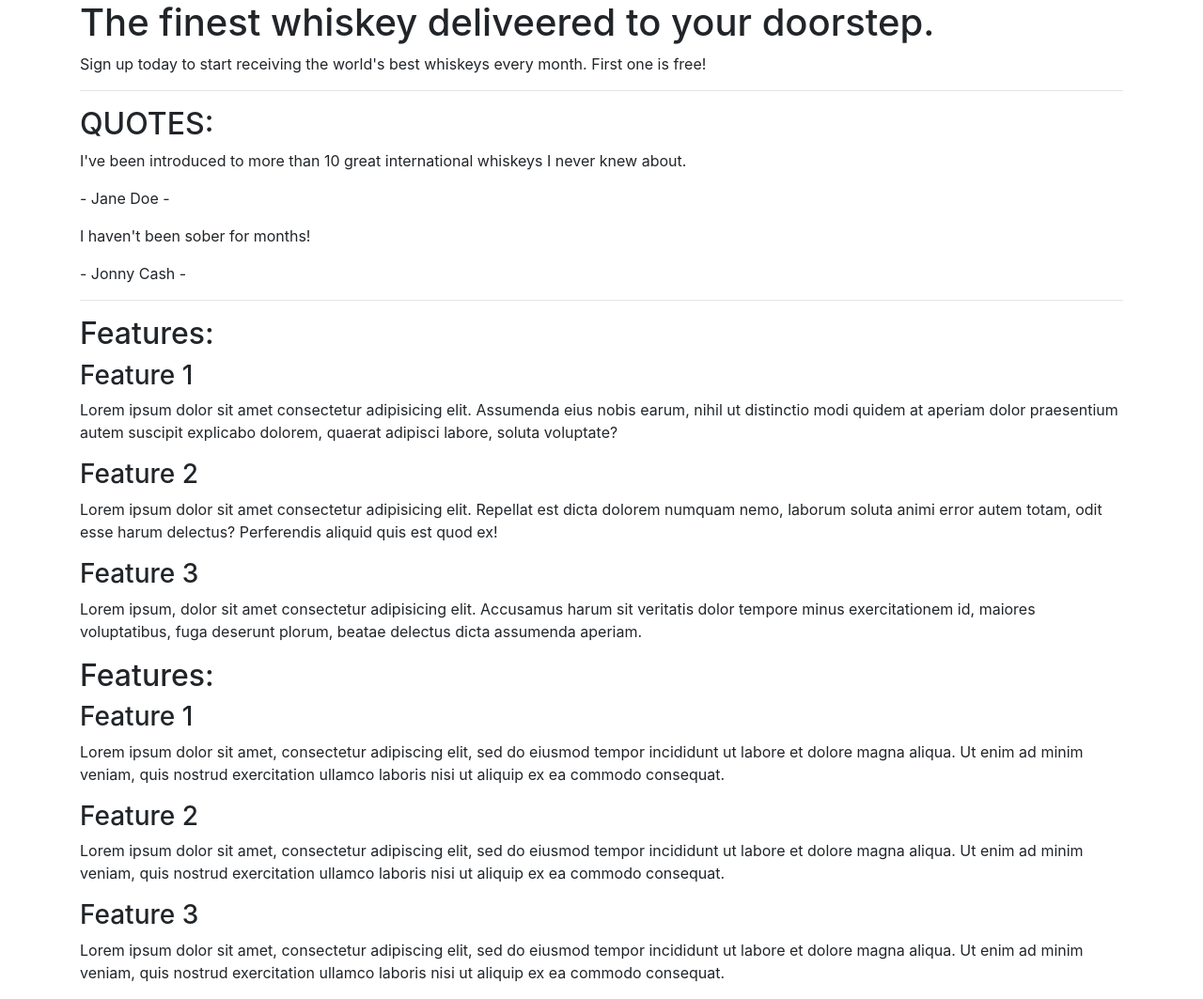
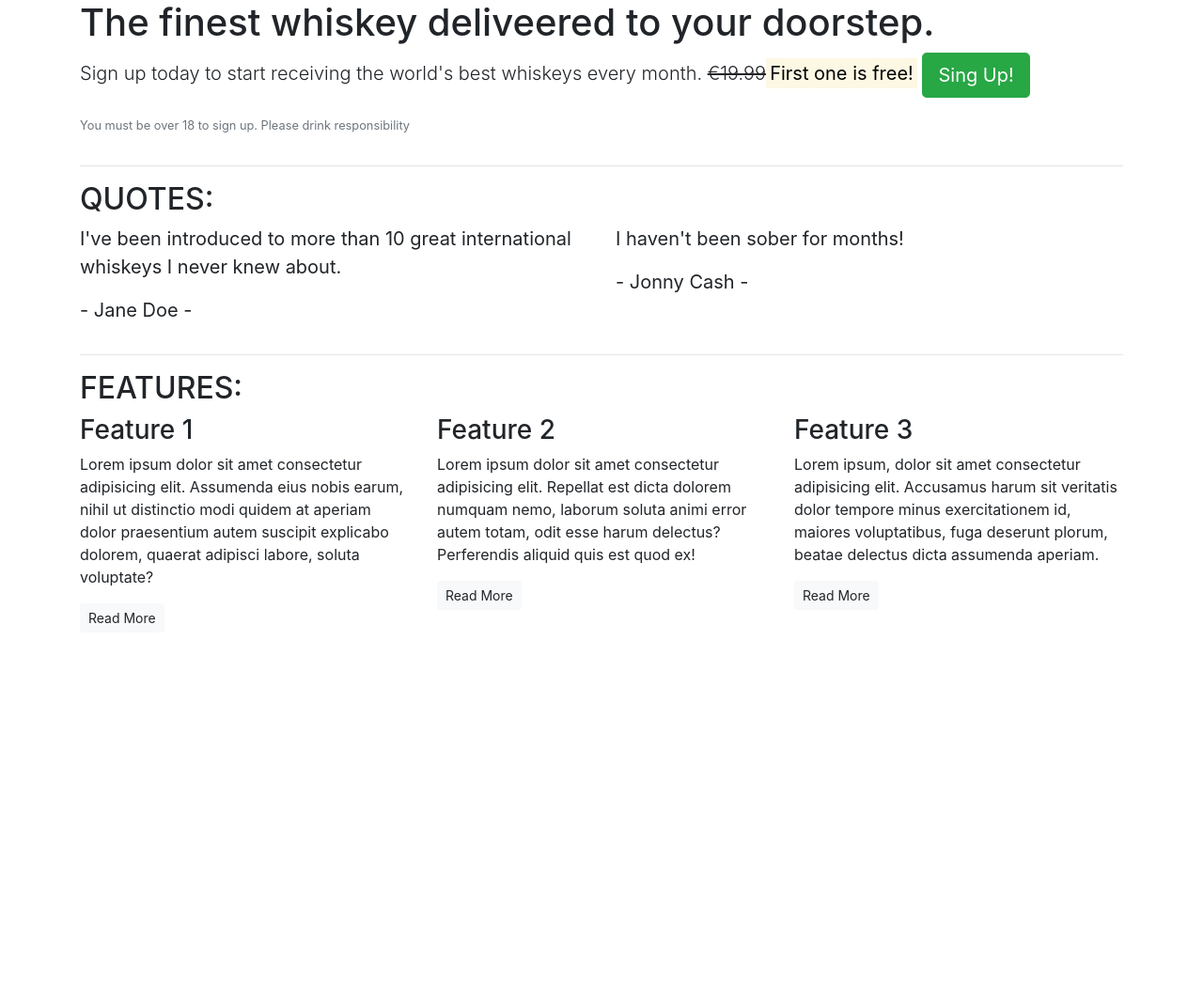
Before and after one commit to Toto-Kotaro-Tanaka/ci-whiskey-drop, a plain HTML site: page index.html in a window 1280 px wide. Shown: the whole page at 94% size. After the commit the page ends 800 px from the top, so only its background shows below. Drawn offline with nearby package versions, Linux system fonts and the light colour scheme.

Commit message:
complete responsible design

```diff
--- a/index.html
+++ b/index.html
@@ -13,57 +13,91 @@
 <body>
   <article class="container">
     <!-- Callout-->
+    <div class="row">
+      <div class="col-12">
         <section class="callout">
           <h1>The finest whiskey deliveered to your doorstep.</h1>
-      <p>
-        Sign up today to start receiving the world's best whiskeys every month. First one is free!
+          <p class="lead">
+            Sign up today to start receiving the world's best whiskeys every month.
+            <s>€19.99</s><strong><mark>First one is free!</mark></strong>
+            <button class="btn btn-success btn-lg">Sing Up!</button>
           </p>
+          <p class="text-muted"><small>You must be over 18 to sign up. Please drink responsibility</small></p>
         </section>
+      </div>
+    </div>
     <!-- /.callout -->
     <hr>
 
     <!-- Quotes -->
     <section class="quotes">
+      <div class="row">
+        <div class="col-12">
           <h2 class="text-uppercase">Quotes:</h2>
-      <div class="quote">
+        </div>
+      </div>
+      <div class="row">
+        <div class="col-12 col-md-6">
+          <blockquote class="blockquote">
             <p>
               I've been introduced to more than 10 great international whiskeys I never knew about.
             </p>
             <p>- Jane Doe -</p>
+          </blockquote>
         </div>
-      <div>
+        <div class="col-12 col-md-6">
+          <blockquote class="blockquote">
             <p>
               I haven't been sober for months!
             </p>
             <p>- Jonny Cash -</p>
+          </blockquote>
+        </div>
       </div>
     </section>
     <!-- /.quotes -->
     <hr>
 
     <section class="features">
-      <h2 class="features">Features:</h2>
+      <div class="row">
+        <div class="col-12">
+          <h2 class="text-uppercase features">Features:</h2>
+        </div>
+      </div>
+      <div class="row">
+        <div class="col-12 col-md-6 col-lg-4">
           <div class="feature">
             <h3>Feature 1</h3>
             <p>
-          Lorem ipsum dolor sit amet consectetur adipisicing elit. Assumenda eius nobis earum, nihil ut distinctio modi
+              Lorem ipsum dolor sit amet consectetur adipisicing elit. Assumenda eius nobis earum, nihil ut distinctio
+              modi
               quidem at aperiam dolor praesentium autem suscipit explicabo dolorem, quaerat adipisci labore, soluta
               voluptate?
             </p>
+            <p><a href="" class="btn btn-sm btn-light">Read More</a></p>
           </div>
+        </div>
+        <div class="col-12 col-md-6 col-lg-4">
           <div class="feature">
             <h3>Feature 2</h3>
             <p>
               Lorem ipsum dolor sit amet consectetur adipisicing elit. Repellat est dicta dolorem numquam nemo, laborum
               soluta animi error autem totam, odit esse harum delectus? Perferendis aliquid quis est quod ex!
             </p>
+            <p><a href="" class="btn btn-sm btn-light">Read More</a></p>
           </div>
+        </div>
+        <div class="col-12 d-md-none d-lg-block col-lg-4">
           <div class="feture">
             <h3>Feature 3</h3>
             <p>
-          Lorem ipsum, dolor sit amet consectetur adipisicing elit. Accusamus harum sit veritatis dolor tempore minus
+              Lorem ipsum, dolor sit amet consectetur adipisicing elit. Accusamus harum sit veritatis dolor tempore
+              minus
               exercitationem id, maiores voluptatibus, fuga deserunt plorum, beatae delectus dicta assumenda aperiam.
             </p>
+            <p><a href="" class="btn btn-sm btn-light">Read More</a></p>
+          </div>
+        </div>
       </div>
     </section>
     <!-- /.features -->
@@ -81,32 +115,3 @@
 </body>
 
 </html>
-
-<body>
-  <article class="container">
-
-    <!-- Features -->
-    <section class="features">
-      <h2>Features:</h2>
-      <div class="feature">
-        <h3>Feature 1</h3>
-        <p>Lorem ipsum dolor sit amet, consectetur adipiscing elit, sed do eiusmod tempor incididunt ut labore et dolore
-          magna aliqua. Ut enim ad minim veniam, quis nostrud exercitation ullamco laboris nisi ut aliquip ex ea commodo
-          consequat.</p>
-      </div>
-      <div class="feature">
-        <h3>Feature 2</h3>
-        <p>Lorem ipsum dolor sit amet, consectetur adipiscing elit, sed do eiusmod tempor incididunt ut labore et dolore
-          magna aliqua. Ut enim ad minim veniam, quis nostrud exercitation ullamco laboris nisi ut aliquip ex ea commodo
-          consequat.</p>
-      </div>
-      <div class="feature">
-        <h3>Feature 3</h3>
-        <p>Lorem ipsum dolor sit amet, consectetur adipiscing elit, sed do eiusmod tempor incididunt ut labore et dolore
-          magna aliqua. Ut enim ad minim veniam, quis nostrud exercitation ullamco laboris nisi ut aliquip ex ea commodo
-          consequat.</p>
-      </div>
-    </section>
-    <!-- /.features -->
-  </article>
-</body>
```
Lines whose indentation alone changed are shown as unchanged.
